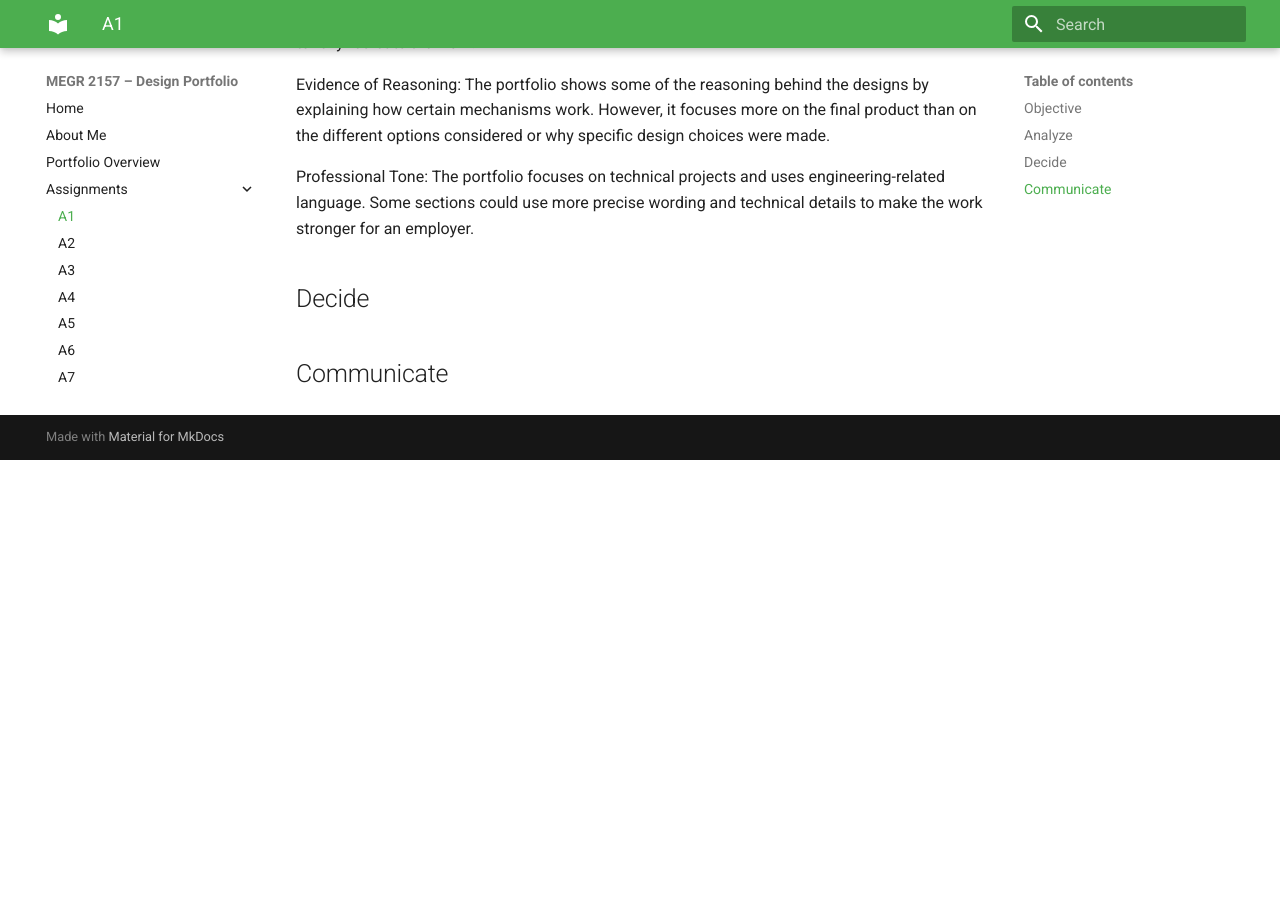
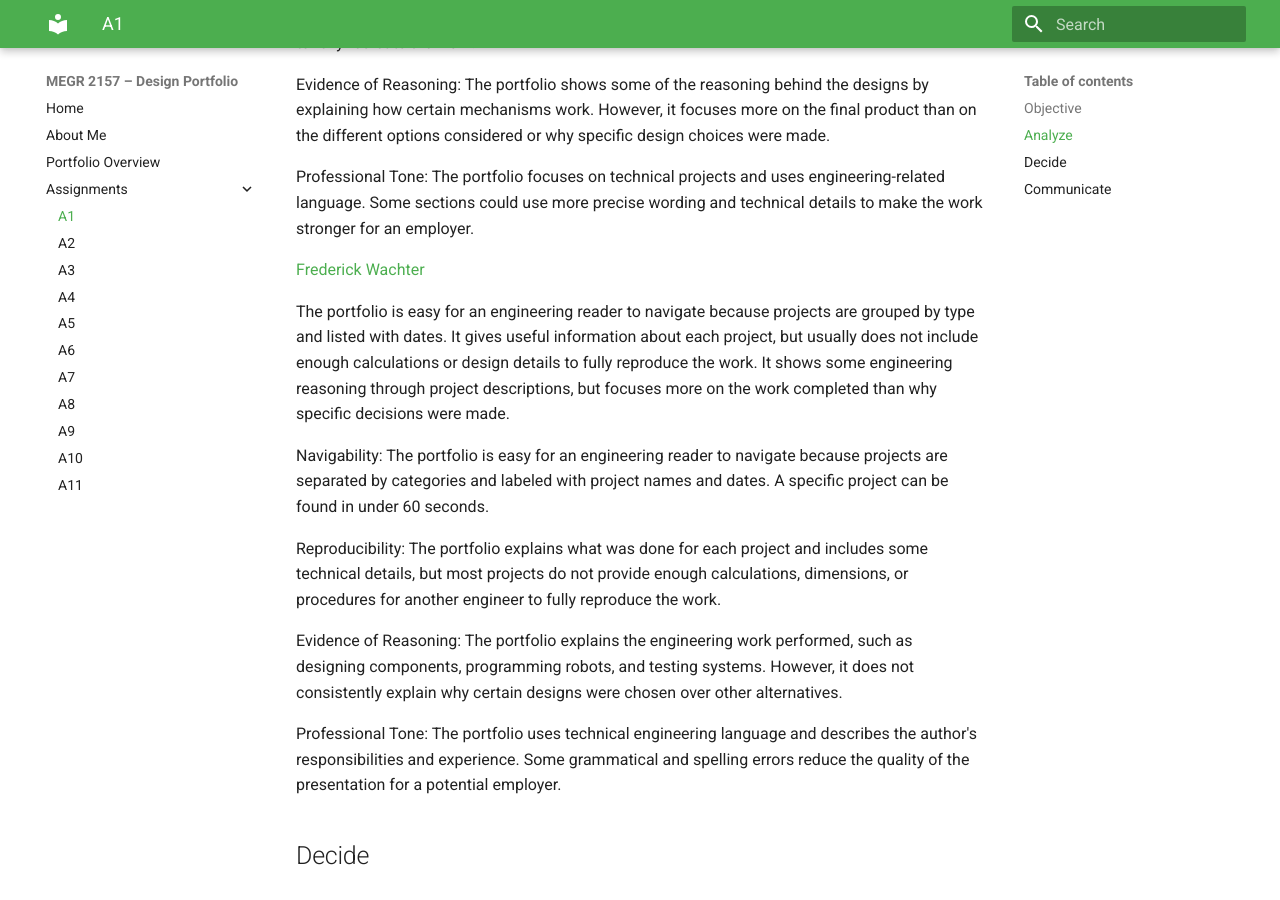
Before and after one commit to AlexanderAlvarado42/alexanderalvarado-s-megr2157-portfolio, an MkDocs documentation site: the page built from docs/assignments/A01/index.md, in a window 1280 px wide and 900 px high, scrolled down 749 px. Built offline with MkDocs 1.6.1 and Material for MkDocs 9.7.7, drawn with Linux system fonts in a browser that asks for light colours; before the commit the page ends 1209 px from its top, so only the background shows below that.

Commit message:
Update index.md

```diff
--- a/docs/assignments/A01/index.md
+++ b/docs/assignments/A01/index.md
@@ -17,6 +17,17 @@ Evidence of Reasoning: The portfolio shows some of the reasoning behind the desi
 
 Professional Tone: The portfolio focuses on technical projects and uses engineering-related language. Some sections could use more precise wording and technical details to make the work stronger for an employer.
 
+[Frederick Wachter](https://fwachter.github.io/)
+
+The portfolio is easy for an engineering reader to navigate because projects are grouped by type and listed with dates. It gives useful information about each project, but usually does not include enough calculations or design details to fully reproduce the work. It shows some engineering reasoning through project descriptions, but focuses more on the work completed than why specific decisions were made.
+
+Navigability: The portfolio is easy for an engineering reader to navigate because projects are separated by categories and labeled with project names and dates. A specific project can be found in under 60 seconds.
+
+Reproducibility: The portfolio explains what was done for each project and includes some technical details, but most projects do not provide enough calculations, dimensions, or procedures for another engineer to fully reproduce the work.
+
+Evidence of Reasoning: The portfolio explains the engineering work performed, such as designing components, programming robots, and testing systems. However, it does not consistently explain why certain designs were chosen over other alternatives.
+
+Professional Tone: The portfolio uses technical engineering language and describes the author's responsibilities and experience. Some grammatical and spelling errors reduce the quality of the presentation for a potential employer.
 
 ## Decide
 
```
